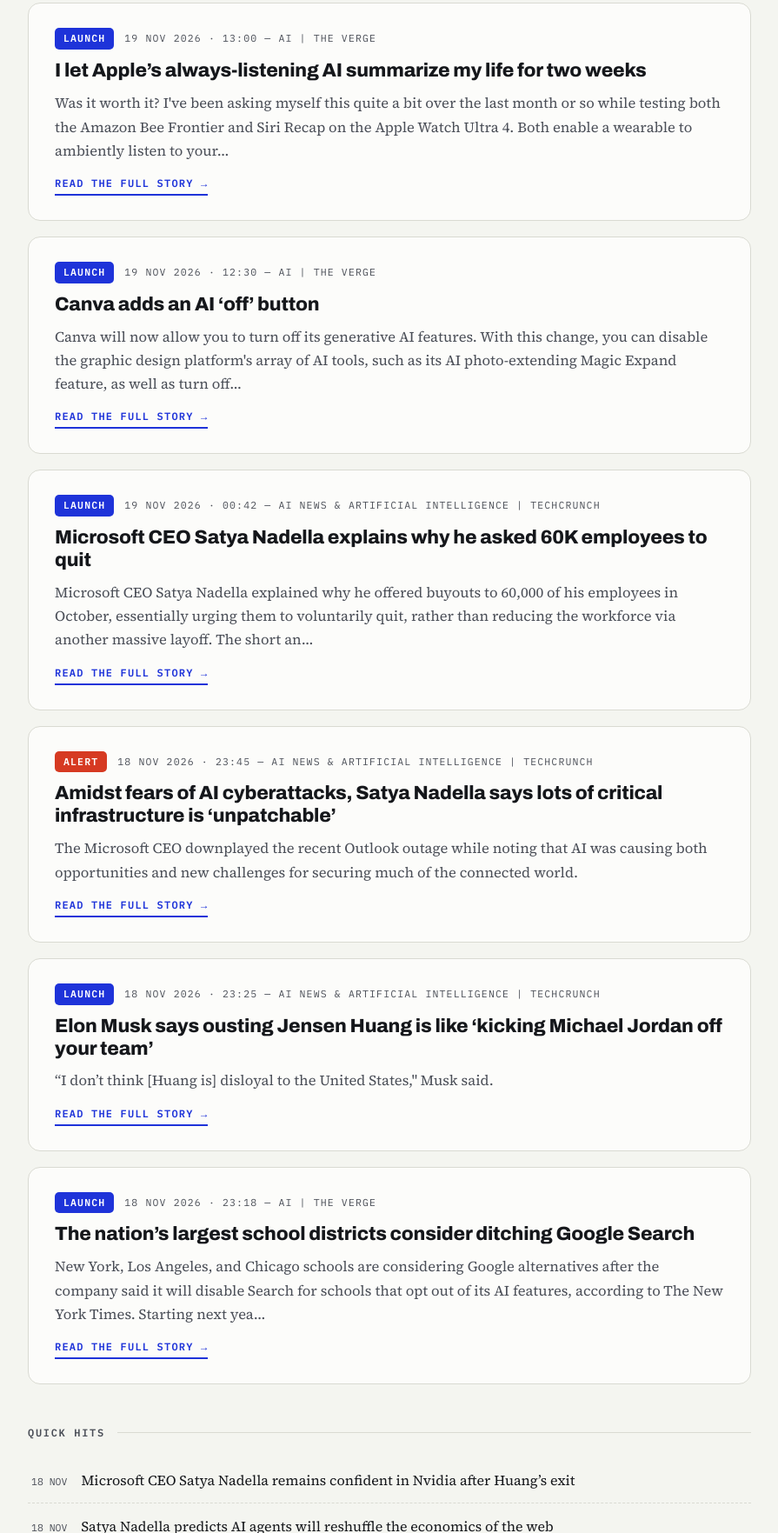
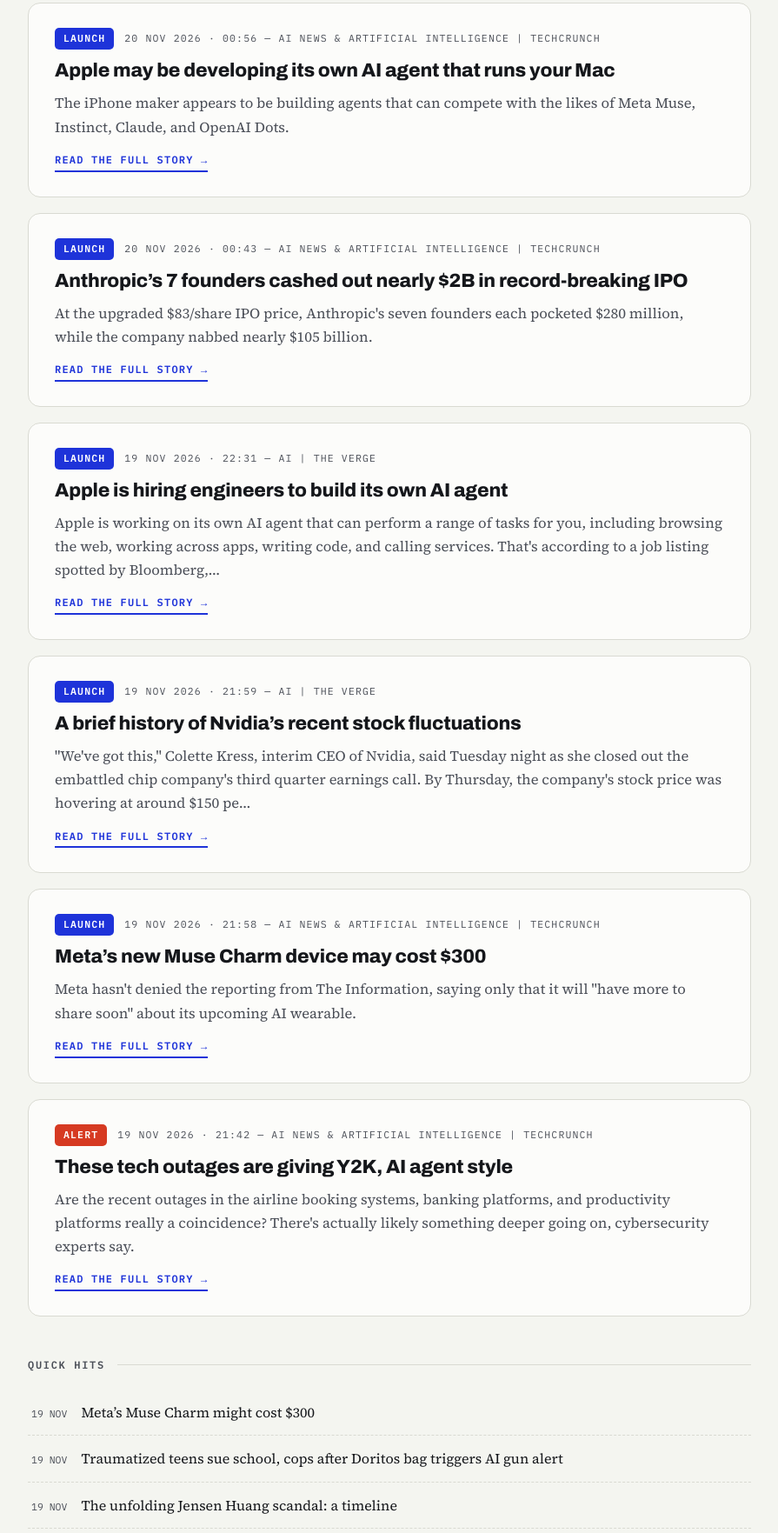
Before and after one commit to MOD108/AI-News, a plain HTML site: page index.html in a window 1280 px wide. Shown: the part 1037-2800 px from the top of the page at 87% size, without its empty margins (192-1087 px from the left). Drawn offline with Linux system fonts and the light colour scheme.

Commit message:
Issue 2026-11-20 — automated build

```diff
--- a/index.html
+++ b/index.html
@@ -106,13 +106,13 @@
 <body>
 
 <div class="ticker" aria-label="Latest headlines ticker">
-  <div class="ticker__track"><span><b>LAUNCH ///</b> With the biggest IPO of all time, Anthropic’s ‘good guy’ reputation is on the line</span><span><b>LAUNCH ///</b> Superhuman pushes its Go assistant everywhere</span><span><b>LAUNCH ///</b> I let Apple’s always-listening AI summarize my life for two weeks</span><span><b>LAUNCH ///</b> Canva adds an AI ‘off’ button</span></div>
+  <div class="ticker__track"><span><b>LAUNCH ///</b> Six AI-powered gadgets that could make your home office smarter</span><span><b>LAUNCH ///</b> Signal is blocking Gemini and Siri AI from reading your screen</span><span><b>LAUNCH ///</b> Apple may be developing its own AI agent that runs your Mac</span><span><b>LAUNCH ///</b> Anthropic’s 7 founders cashed out nearly $2B in record-breaking IPO</span></div>
 </div>
 
 <header>
   <div class="issue-line">
-    <span>Issue <b>135</b></span>
-    <span>Thursday 19 November 2026</span>
+    <span>Issue <b>136</b></span>
+    <span>Friday 20 November 2026</span>
     <span>London, UK</span>
   </div>
   <h1 class="masthead">The <em>Wire</em></h1>
@@ -131,92 +131,92 @@
       <article class="story lead" data-tag="launch">
         <div class="story-meta">
           <span class="tag launch">Launch</span>
-          <span class="stamp mono">19 NOV 2026 · 14:25 — AI | The Verge</span>
+          <span class="stamp mono">20 NOV 2026 · 14:00 — AI News &amp; Artificial Intelligence | TechCrunch</span>
         </div>
-        <h2><a href="https://www.theverge.com/ai-artificial-intelligence/1037459/anthropic-ipo-safe-ai-reputation-power-structure" target="_blank" rel="noopener">With the biggest IPO of all time, Anthropic’s ‘good guy’ reputation is on the line</a></h2>
-        <p>Today is a new beginning for Anthropic: a years-in-the-making IPO that beat out SpaceX for most valuable of all time, having raised $81.3 billion and set an important precedent for the other public AI lab debuts to come.…</p>
-        <a class="readmore" href="https://www.theverge.com/ai-artificial-intelligence/1037459/anthropic-ipo-safe-ai-reputation-power-structure" target="_blank" rel="noopener">Read the full story →</a>
+        <h2><a href="https://techcrunch.com/2026/11/20/6-ai-powered-gadgets-that-could-make-your-home-office-smarter/" target="_blank" rel="noopener">Six AI-powered gadgets that could make your home office smarter</a></h2>
+        <p>From notetakers to webcams, here are six AI-powered gadgets to upgrade your workspace.</p>
+        <a class="readmore" href="https://techcrunch.com/2026/11/20/6-ai-powered-gadgets-that-could-make-your-home-office-smarter/" target="_blank" rel="noopener">Read the full story →</a>
       </article>
       <article class="story " data-tag="launch">
         <div class="story-meta">
           <span class="tag launch">Launch</span>
-          <span class="stamp mono">19 NOV 2026 · 14:00 — AI News &amp; Artificial Intelligence | TechCrunch</span>
+          <span class="stamp mono">20 NOV 2026 · 12:30 — AI | The Verge</span>
         </div>
-        <h2><a href="https://techcrunch.com/2026/11/19/superhuman-pushes-its-go-assistant-everywhere/" target="_blank" rel="noopener">Superhuman pushes its Go assistant everywhere</a></h2>
-        <p>Superhuman is making Go its central agent and making it available in Docs and Mail</p>
-        <a class="readmore" href="https://techcrunch.com/2026/11/19/superhuman-pushes-its-go-assistant-everywhere/" target="_blank" rel="noopener">Read the full story →</a>
+        <h2><a href="https://www.theverge.com/ai-artificial-intelligence/1038390/signal-blocking-ai-agent-screenshots-mobile-app" target="_blank" rel="noopener">Signal is blocking Gemini and Siri AI from reading your screen</a></h2>
+        <p>Signal is restricting the ability to take screenshots on Android and iOS devices in an effort to prevent AI agents from reading users&#x27; messages and other data. The agentic AI capabilities built into operating systems tha…</p>
+        <a class="readmore" href="https://www.theverge.com/ai-artificial-intelligence/1038390/signal-blocking-ai-agent-screenshots-mobile-app" target="_blank" rel="noopener">Read the full story →</a>
       </article>
       <article class="story " data-tag="launch">
         <div class="story-meta">
           <span class="tag launch">Launch</span>
-          <span class="stamp mono">19 NOV 2026 · 13:00 — AI | The Verge</span>
+          <span class="stamp mono">20 NOV 2026 · 00:56 — AI News &amp; Artificial Intelligence | TechCrunch</span>
         </div>
-        <h2><a href="https://www.theverge.com/tech/1037100/apple-siri-recap-audio-intelligence-hands-on" target="_blank" rel="noopener">I let Apple’s always-listening AI summarize my life for two weeks</a></h2>
-        <p>Was it worth it? I&#x27;ve been asking myself this quite a bit over the last month or so while testing both the Amazon Bee Frontier and Siri Recap on the Apple Watch Ultra 4. Both enable a wearable to ambiently listen to your…</p>
-        <a class="readmore" href="https://www.theverge.com/tech/1037100/apple-siri-recap-audio-intelligence-hands-on" target="_blank" rel="noopener">Read the full story →</a>
+        <h2><a href="https://techcrunch.com/2026/11/19/apple-may-be-developing-its-own-ai-agent-that-runs-your-mac/" target="_blank" rel="noopener">Apple may be developing its own AI agent that runs your Mac</a></h2>
+        <p>The iPhone maker appears to be building agents that can compete with the likes of Meta Muse, Instinct, Claude, and OpenAI Dots.</p>
+        <a class="readmore" href="https://techcrunch.com/2026/11/19/apple-may-be-developing-its-own-ai-agent-that-runs-your-mac/" target="_blank" rel="noopener">Read the full story →</a>
       </article>
       <article class="story " data-tag="launch">
         <div class="story-meta">
           <span class="tag launch">Launch</span>
-          <span class="stamp mono">19 NOV 2026 · 12:30 — AI | The Verge</span>
+          <span class="stamp mono">20 NOV 2026 · 00:43 — AI News &amp; Artificial Intelligence | TechCrunch</span>
         </div>
-        <h2><a href="https://www.theverge.com/ai-artificial-intelligence/1037126/canva-ai-features-off-button" target="_blank" rel="noopener">Canva adds an AI ‘off’ button</a></h2>
-        <p>Canva will now allow you to turn off its generative AI features. With this change, you can disable the graphic design platform&#x27;s array of AI tools, such as its AI photo-extending Magic Expand feature, as well as turn off…</p>
-        <a class="readmore" href="https://www.theverge.com/ai-artificial-intelligence/1037126/canva-ai-features-off-button" target="_blank" rel="noopener">Read the full story →</a>
+        <h2><a href="https://techcrunch.com/2026/11/19/anthropics-7-founders-cashed-out-nearly-2b-in-record-breaking-ipo/" target="_blank" rel="noopener">Anthropic’s 7 founders cashed out nearly $2B in record-breaking IPO</a></h2>
+        <p>At the upgraded $83/share IPO price, Anthropic&#x27;s seven founders each pocketed $280 million, while the company nabbed nearly $105 billion.</p>
+        <a class="readmore" href="https://techcrunch.com/2026/11/19/anthropics-7-founders-cashed-out-nearly-2b-in-record-breaking-ipo/" target="_blank" rel="noopener">Read the full story →</a>
       </article>
       <article class="story " data-tag="launch">
         <div class="story-meta">
           <span class="tag launch">Launch</span>
-          <span class="stamp mono">19 NOV 2026 · 00:42 — AI News &amp; Artificial Intelligence | TechCrunch</span>
+          <span class="stamp mono">19 NOV 2026 · 22:31 — AI | The Verge</span>
         </div>
-        <h2><a href="https://techcrunch.com/2026/11/18/microsoft-ceo-satya-nadella-explains-why-he-asked-60k-employees-to-quit/" target="_blank" rel="noopener">Microsoft CEO Satya Nadella explains why he asked 60K employees to quit</a></h2>
-        <p>Microsoft CEO Satya Nadella explained why he offered buyouts to 60,000 of his employees in October, essentially urging them to voluntarily quit, rather than reducing the workforce via another massive layoff. The short an…</p>
-        <a class="readmore" href="https://techcrunch.com/2026/11/18/microsoft-ceo-satya-nadella-explains-why-he-asked-60k-employees-to-quit/" target="_blank" rel="noopener">Read the full story →</a>
+        <h2><a href="https://www.theverge.com/tech/1038227/apple-ai-agent-engineer-job-listing" target="_blank" rel="noopener">Apple is hiring engineers to build its own AI agent</a></h2>
+        <p>Apple is working on its own AI agent that can perform a range of tasks for you, including browsing the web, working across apps, writing code, and calling services. That&#x27;s according to a job listing spotted by Bloomberg,…</p>
+        <a class="readmore" href="https://www.theverge.com/tech/1038227/apple-ai-agent-engineer-job-listing" target="_blank" rel="noopener">Read the full story →</a>
+      </article>
+      <article class="story " data-tag="launch">
+        <div class="story-meta">
+          <span class="tag launch">Launch</span>
+          <span class="stamp mono">19 NOV 2026 · 21:59 — AI | The Verge</span>
+        </div>
+        <h2><a href="https://www.theverge.com/ai-artificial-intelligence/1038063/nvidia-stock-market-price-earnings" target="_blank" rel="noopener">A brief history of Nvidia’s recent stock fluctuations</a></h2>
+        <p>&quot;We&#x27;ve got this,&quot; Colette Kress, interim CEO of Nvidia, said Tuesday night as she closed out the embattled chip company&#x27;s third quarter earnings call. By Thursday, the company&#x27;s stock price was hovering at around $150 pe…</p>
+        <a class="readmore" href="https://www.theverge.com/ai-artificial-intelligence/1038063/nvidia-stock-market-price-earnings" target="_blank" rel="noopener">Read the full story →</a>
+      </article>
+      <article class="story " data-tag="launch">
+        <div class="story-meta">
+          <span class="tag launch">Launch</span>
+          <span class="stamp mono">19 NOV 2026 · 21:58 — AI News &amp; Artificial Intelligence | TechCrunch</span>
+        </div>
+        <h2><a href="https://techcrunch.com/2026/11/19/metas-new-muse-charm-device-may-cost-300/" target="_blank" rel="noopener">Meta’s new Muse Charm device may cost $300</a></h2>
+        <p>Meta hasn&#x27;t denied the reporting from The Information, saying only that it will &quot;have more to share soon&quot; about its upcoming AI wearable.</p>
+        <a class="readmore" href="https://techcrunch.com/2026/11/19/metas-new-muse-charm-device-may-cost-300/" target="_blank" rel="noopener">Read the full story →</a>
       </article>
       <article class="story " data-tag="alert">
         <div class="story-meta">
           <span class="tag alert">Alert</span>
-          <span class="stamp mono">18 NOV 2026 · 23:45 — AI News &amp; Artificial Intelligence | TechCrunch</span>
+          <span class="stamp mono">19 NOV 2026 · 21:42 — AI News &amp; Artificial Intelligence | TechCrunch</span>
         </div>
-        <h2><a href="https://techcrunch.com/2026/11/18/amidst-fears-of-ai-cyberattacks-satya-nadella-says-lots-of-critical-infrastructure-is-unpatchable/" target="_blank" rel="noopener">Amidst fears of AI cyberattacks, Satya Nadella says lots of critical infrastructure is ‘unpatchable’</a></h2>
-        <p>The Microsoft CEO downplayed the recent Outlook outage while noting that AI was causing both opportunities and new challenges for securing much of the connected world.</p>
-        <a class="readmore" href="https://techcrunch.com/2026/11/18/amidst-fears-of-ai-cyberattacks-satya-nadella-says-lots-of-critical-infrastructure-is-unpatchable/" target="_blank" rel="noopener">Read the full story →</a>
-      </article>
-      <article class="story " data-tag="launch">
-        <div class="story-meta">
-          <span class="tag launch">Launch</span>
-          <span class="stamp mono">18 NOV 2026 · 23:25 — AI News &amp; Artificial Intelligence | TechCrunch</span>
-        </div>
-        <h2><a href="https://techcrunch.com/2026/11/18/elon-musk-says-ousting-jensen-huang-is-like-kicking-michael-jordan-off-your-team/" target="_blank" rel="noopener">Elon Musk says ousting Jensen Huang is like ‘kicking Michael Jordan off your team’</a></h2>
-        <p>“I don’t think [Huang is] disloyal to the United States,&quot; Musk said.</p>
-        <a class="readmore" href="https://techcrunch.com/2026/11/18/elon-musk-says-ousting-jensen-huang-is-like-kicking-michael-jordan-off-your-team/" target="_blank" rel="noopener">Read the full story →</a>
-      </article>
-      <article class="story " data-tag="launch">
-        <div class="story-meta">
-          <span class="tag launch">Launch</span>
-          <span class="stamp mono">18 NOV 2026 · 23:18 — AI | The Verge</span>
-        </div>
-        <h2><a href="https://www.theverge.com/ai-artificial-intelligence/1037151/school-districts-ditching-google" target="_blank" rel="noopener">The nation’s largest school districts consider ditching Google Search</a></h2>
-        <p>New York, Los Angeles, and Chicago schools are considering Google alternatives after the company said it will disable Search for schools that opt out of its AI features, according to The New York Times. Starting next yea…</p>
-        <a class="readmore" href="https://www.theverge.com/ai-artificial-intelligence/1037151/school-districts-ditching-google" target="_blank" rel="noopener">Read the full story →</a>
+        <h2><a href="https://techcrunch.com/2026/11/19/these-tech-outages-are-giving-y2k-ai-agent-style/" target="_blank" rel="noopener">These tech outages are giving Y2K, AI agent style</a></h2>
+        <p>Are the recent outages in the airline booking systems, banking platforms, and productivity platforms really a coincidence? There&#x27;s actually likely something deeper going on, cybersecurity experts say.</p>
+        <a class="readmore" href="https://techcrunch.com/2026/11/19/these-tech-outages-are-giving-y2k-ai-agent-style/" target="_blank" rel="noopener">Read the full story →</a>
       </article>
 </main>
 
 <section class="quickhits">
   <div class="section-label">Quick hits</div>
   <ul class="hits">
-      <li><span class="stamp mono">18 NOV</span><a href="https://techcrunch.com/2026/11/18/microsoft-ceo-satya-nadella-remains-confident-in-nvidia-after-huangs-exit/" target="_blank" rel="noopener">Microsoft CEO Satya Nadella remains confident in Nvidia after Huang’s exit</a></li>
-      <li><span class="stamp mono">18 NOV</span><a href="https://techcrunch.com/2026/11/18/satya-nadella-predicts-ai-agents-will-reshuffle-the-economics-of-the-web/" target="_blank" rel="noopener">Satya Nadella predicts AI agents will reshuffle the economics of the web</a></li>
-      <li><span class="stamp mono">18 NOV</span><a href="https://techcrunch.com/2026/11/18/anthropic-reportedly-prices-ipo-at-83-a-share-above-projected-range/" target="_blank" rel="noopener">Anthropic prices IPO at $83 a share, above projected range</a></li>
-      <li><span class="stamp mono">18 NOV</span><a href="https://techcrunch.com/2026/11/18/nvidia-created-a-weird-bit-of-intrigue-by-not-filing-a-routine-sec-report/" target="_blank" rel="noopener">Nvidia created a weird bit of intrigue by not filing a routine SEC report</a></li>
-      <li><span class="stamp mono">18 NOV</span><a href="https://techcrunch.com/2026/11/18/palmer-luckey-warns-ai-powered-cyberattacks-are-outpacing-defenses-its-time-to-start-running/" target="_blank" rel="noopener">Palmer Luckey warns AI-powered cyberattacks are outpacing defenses: ‘It’s time to start running’</a></li>
-      <li><span class="stamp mono">18 NOV</span><a href="https://techcrunch.com/2026/11/18/palmer-luckey-thinks-china-is-thrilled-to-have-jensen-out-so-he-wants-the-ousted-nvidia-ceo-reinstated/" target="_blank" rel="noopener">Palmer Luckey thinks China is ‘thrilled to have Jensen out,’ so he wants the ousted Nvidia CEO reinstated</a></li>
+      <li><span class="stamp mono">19 NOV</span><a href="https://www.theverge.com/tech/1038087/meta-muse-charm-ai-price" target="_blank" rel="noopener">Meta’s Muse Charm might cost $300</a></li>
+      <li><span class="stamp mono">19 NOV</span><a href="https://arstechnica.com/tech-policy/2026/11/traumatized-teens-sue-school-cops-after-doritos-bag-triggers-ai-gun-alert/" target="_blank" rel="noopener">Traumatized teens sue school, cops after Doritos bag triggers AI gun alert</a></li>
+      <li><span class="stamp mono">19 NOV</span><a href="https://techcrunch.com/2026/11/19/nvidia-ceo-jensen-huangs-affair-with-alleged-chinese-spy-a-timeline/" target="_blank" rel="noopener">The unfolding Jensen Huang scandal: a timeline</a></li>
+      <li><span class="stamp mono">19 NOV</span><a href="https://www.theverge.com/tech/1038059/google-search-homepage-ai-chats" target="_blank" rel="noopener">Google is putting AI chats right on the homepage</a></li>
+      <li><span class="stamp mono">19 NOV</span><a href="https://techcrunch.com/2026/11/19/anthropics-ipo-could-deliver-156-billion-to-charity/" target="_blank" rel="noopener">Anthropic’s IPO could deliver $156B to charity</a></li>
+      <li><span class="stamp mono">19 NOV</span><a href="https://www.theverge.com/tech/1037902/google-gemini-macos-ai-computer-use" target="_blank" rel="noopener">Gemini on Mac can now use your computer</a></li>
   </ul>
 </section>
 
 <footer>
   <span>© 2026 The Wire — auto-compiled, human-owned</span>
-  <span class="mono">last build: 19 Nov 2026 · 14:38 GMT</span>
+  <span class="mono">last build: 20 Nov 2026 · 14:17 GMT</span>
 </footer>
 
 <script>
--- a/state.json
+++ b/state.json
@@ -1 +1 @@
-{"issue": 135}
+{"issue": 136}
```
